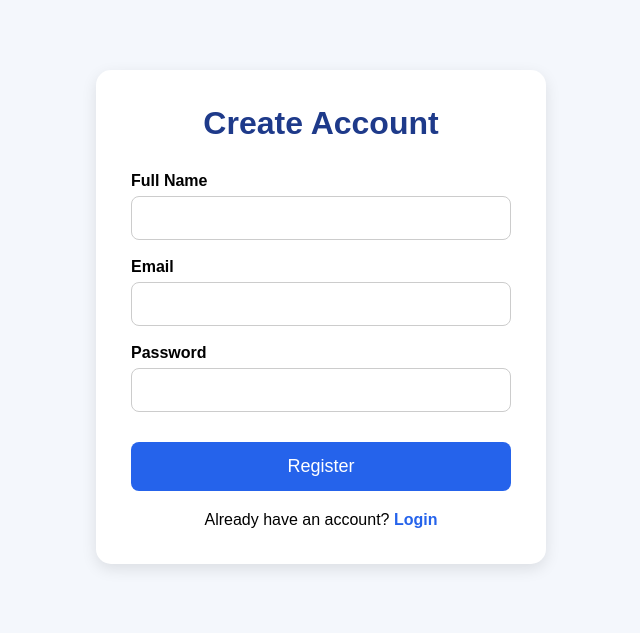
After one commit to Shreyansh-Sharma23/CollegeCompass, a Flask app: page /register in a window 1280 px wide. The commit adds this page. Shown: the top 633 px of the page, without its empty margins (319-959 px from the left). Run offline with Flask 3, Linux system fonts and the light colour scheme.

Commit message:
Add user authentication module with registration and login pages

```diff
--- a/app.py
+++ b/app.py
@@ -1,9 +1,9 @@
-from flask import Flask, render_template, request, redirect
+from flask import Flask, render_template, request, redirect, session
 from flask import redirect
 import sqlite3
 
 app = Flask(__name__)
-
+app.secret_key = "collegecompass123"
 
 @app.route("/")
 def home():
@@ -490,5 +490,135 @@ def edit_college(college_id):
         "edit_college.html",
         college=college
     )
+@app.route("/update-college/<int:college_id>", methods=["POST"])
+def update_college(college_id):
+
+    name = request.form["name"]
+    city = request.form["city"]
+    course = request.form["course"]
+    branch = request.form["branch"]
+    fees = int(request.form["fees"])
+    avg_package = float(request.form["avg_package"])
+    highest_package = request.form["highest_package"]
+    placement = request.form["placement"]
+    roi = float(request.form["roi"])
+
+    conn = sqlite3.connect("college.db")
+    cursor = conn.cursor()
+
+    cursor.execute("""
+        UPDATE colleges
+        SET
+            name=?,
+            city=?,
+            course=?,
+            branch=?,
+            fees=?,
+            avg_package=?,
+            highest_package=?,
+            placement=?,
+            roi=?
+        WHERE id=?
+    """, (
+        name,
+        city,
+        course,
+        branch,
+        fees,
+        avg_package,
+        highest_package,
+        placement,
+        roi,
+        college_id
+    ))
+
+    conn.commit()
+    conn.close()
+
+    return redirect("/manage-colleges")
+@app.route("/delete-college/<int:college_id>")
+def delete_college(college_id):
+
+    conn = sqlite3.connect("college.db")
+    cursor = conn.cursor()
+
+    cursor.execute(
+        "DELETE FROM colleges WHERE id=?",
+        (college_id,)
+    )
+
+    conn.commit()
+    conn.close()
+
+    return redirect("/manage-colleges")
+@app.route("/register")
+def register():
+    return render_template("register.html")
+@app.route("/save-user", methods=["POST"])
+def save_user():
+
+    name = request.form["name"]
+    email = request.form["email"]
+    password = request.form["password"]
+
+    conn = sqlite3.connect("college.db")
+    cursor = conn.cursor()
+
+    try:
+        cursor.execute("""
+        INSERT INTO users(name, email, password)
+        VALUES (?, ?, ?)
+        """, (name, email, password))
+
+        conn.commit()
+
+    except sqlite3.IntegrityError:
+        conn.close()
+        return "Email already exists!"
+
+    conn.close()
+
+    return redirect("/login")
+@app.route("/login")
+def login():
+    return render_template("login.html")
+@app.route("/login-user", methods=["POST"])
+def login_user():
+
+    email = request.form["email"]
+    password = request.form["password"]
+
+    conn = sqlite3.connect("college.db")
+    cursor = conn.cursor()
+
+    cursor.execute("""
+    SELECT * FROM users
+    WHERE email=? AND password=?
+    """, (email, password))
+
+    user = cursor.fetchone()
+
+    conn.close()
+
+    if user:
+
+        session["user_id"] = user[0]
+        session["user_name"] = user[1]
+        session["user_email"] = user[2]
+
+        return redirect("/profile")
+
+    return "Invalid Email or Password!"
+@app.route("/profile")
+def profile():
+
+    if "user_id" not in session:
+        return redirect("/login")
+
+    return render_template(
+        "profile.html",
+        name=session["user_name"],
+        email=session["user_email"]
+    )
 if __name__ == "__main__":
     app.run(debug=True)
--- /dev/null
+++ b/templates/register.html
@@ -0,0 +1,119 @@
+<!DOCTYPE html>
+<html>
+
+<head>
+
+    <title>Create Account</title>
+
+    <style>
+
+        *{
+            margin:0;
+            padding:0;
+            box-sizing:border-box;
+            font-family:Arial,sans-serif;
+        }
+
+        body{
+            background:#f4f7fc;
+        }
+
+        .container{
+            width:450px;
+            margin:70px auto;
+            background:white;
+            padding:35px;
+            border-radius:15px;
+            box-shadow:0 5px 15px rgba(0,0,0,.1);
+        }
+
+        h1{
+            text-align:center;
+            color:#1e3a8a;
+            margin-bottom:30px;
+        }
+
+        label{
+            display:block;
+            margin-top:18px;
+            font-weight:bold;
+        }
+
+        input{
+            width:100%;
+            padding:12px;
+            margin-top:6px;
+            border:1px solid #ccc;
+            border-radius:8px;
+            font-size:16px;
+        }
+
+        button{
+            width:100%;
+            margin-top:30px;
+            padding:14px;
+            background:#2563eb;
+            color:white;
+            border:none;
+            border-radius:8px;
+            font-size:18px;
+            cursor:pointer;
+        }
+
+        button:hover{
+            background:#1d4ed8;
+        }
+
+        p{
+            margin-top:20px;
+            text-align:center;
+        }
+
+        a{
+            color:#2563eb;
+            text-decoration:none;
+            font-weight:bold;
+        }
+
+    </style>
+
+</head>
+
+<body>
+
+<div class="container">
+
+<h1>Create Account</h1>
+
+<form action="/save-user" method="POST">
+
+<label>Full Name</label>
+<input type="text" name="name" required>
+
+<label>Email</label>
+<input type="email" name="email" required>
+
+<label>Password</label>
+<input type="password" name="password" required>
+
+<button type="submit">
+Register
+</button>
+
+</form>
+
+<p>
+
+Already have an account?
+
+<a href="/login">
+Login
+</a>
+
+</p>
+
+</div>
+
+</body>
+
+</html>
```
Also changed, not shown: create_user_table.py (added, +18 -0 lines), templates/login.html (added, +94 -0 lines), templates/profile.html (added, +67 -0 lines), templates/results.html (+106 -22 lines), college.db.
